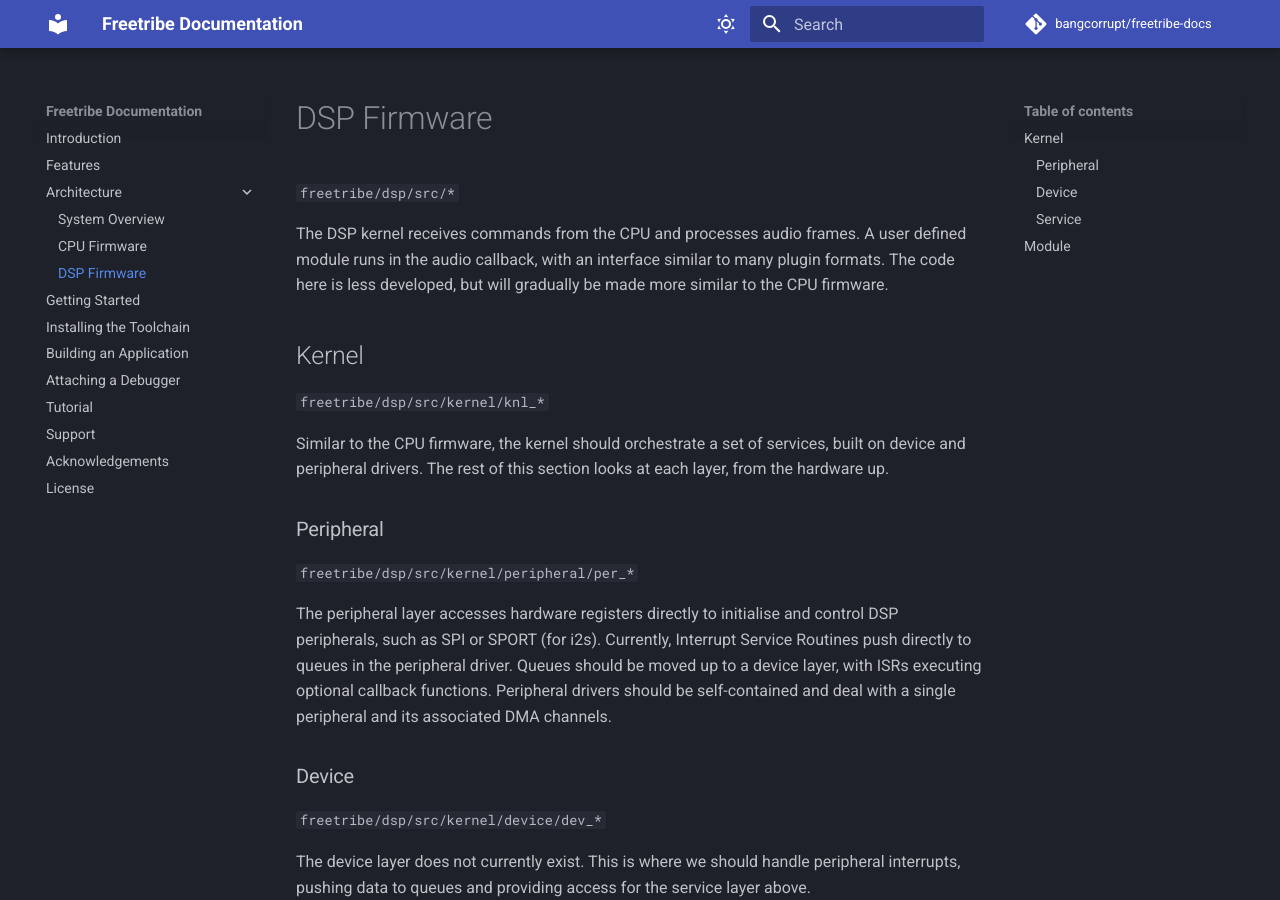
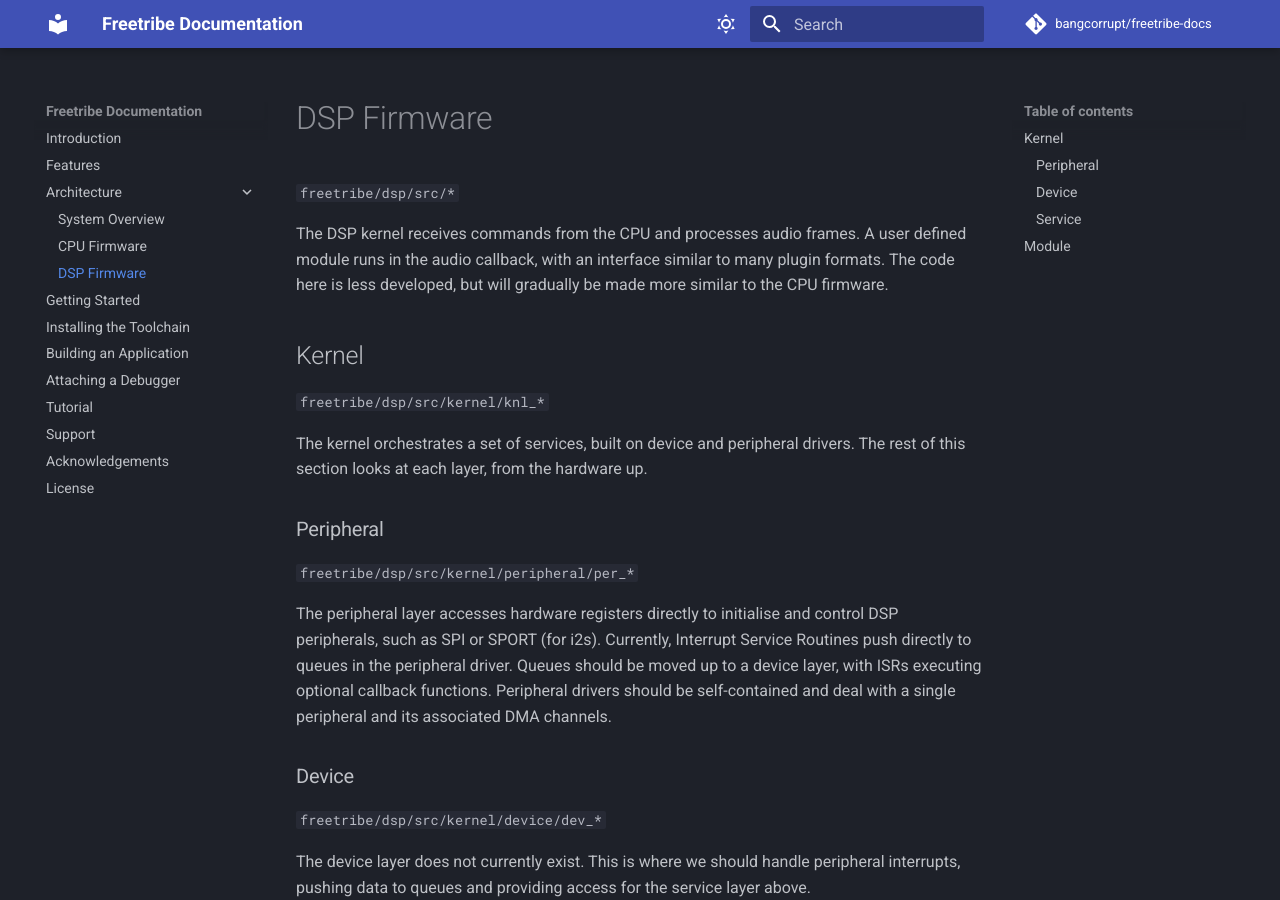
Before and after one commit to bangcorrupt/freetribe-docs, an MkDocs documentation site: the page built from docs/dsp-architecture.md, in a window 1280 px wide and 900 px high. Built offline with MkDocs 1.6.1 and Material for MkDocs 9.7.7, drawn with Linux system fonts in a browser that asks for light colours; comment, search, counter and statistics services are not loaded.

Commit message:
fix: Reduce repetition.

```diff
--- a/docs/dsp-architecture.md
+++ b/docs/dsp-architecture.md
@@ -11,8 +11,7 @@ be made more similar to the CPU firmware.
 
 `freetribe/dsp/src/kernel/knl_*`
 
-Similar to the CPU firmware, the kernel should orchestrate a set of services,
-built on device and peripheral drivers.
+The kernel orchestrates a set of services, built on device and peripheral drivers.
 The rest of this section looks at each layer, from the hardware up.
 
 ### Peripheral
```
